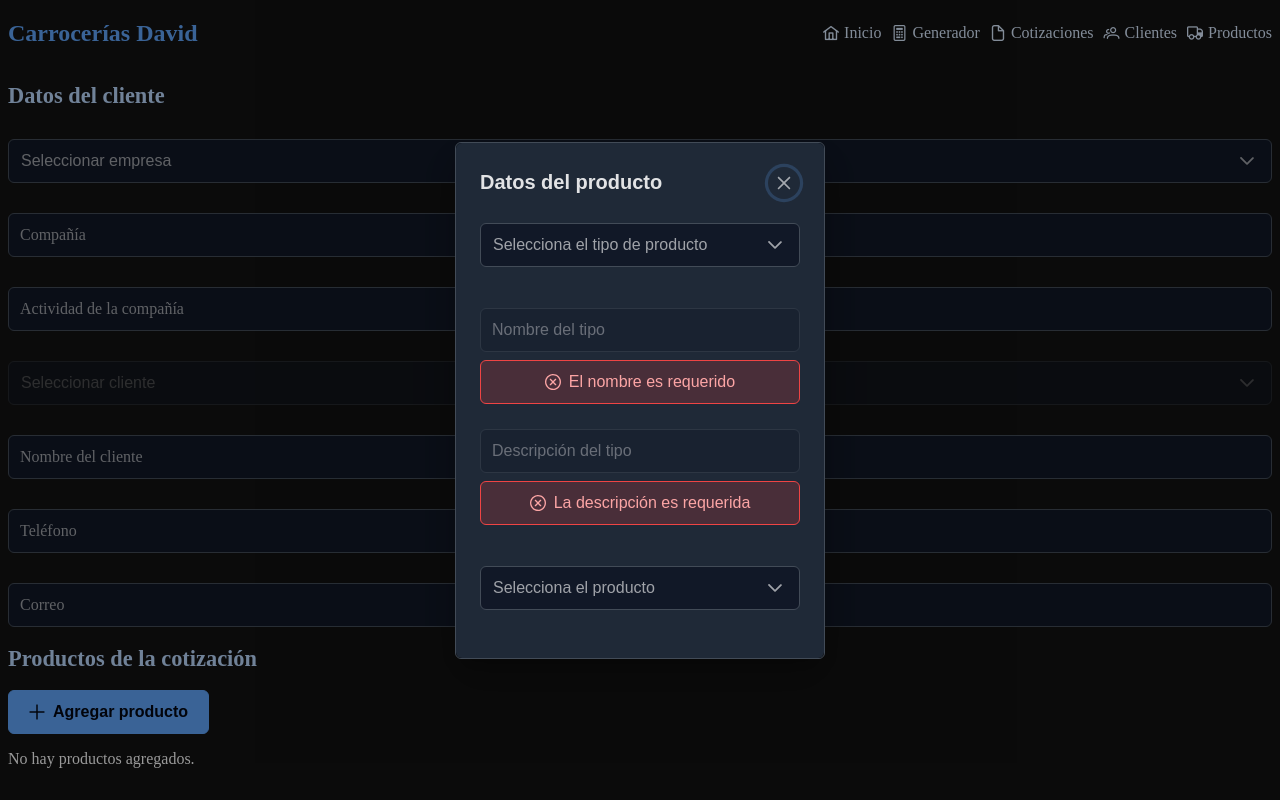
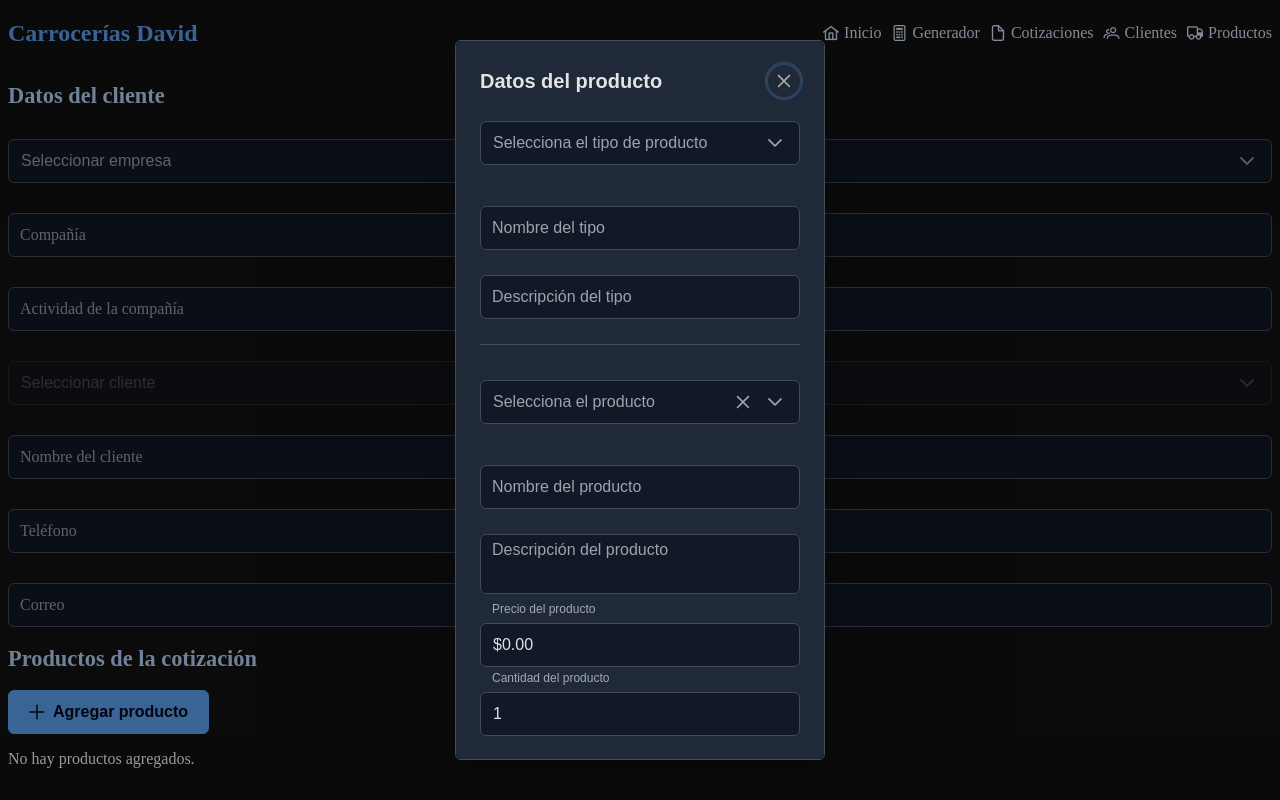
Before and after one commit to Dac099/c_portal, a Next.js app: page /generator in a window 1280 px wide. Built offline with nearby package versions, Linux system fonts and the light colour scheme; a web font is replaced by a local one.

Commit message:
feat: Enhance ProductForm with validation and controls for product details

```diff
--- /dev/null
+++ b/components/routes/generator/helpers.ts
@@ -0,0 +1,17 @@
+import type { QuoteItemFormData, QuoteTypeFormData } from '@/app/generator/types';
+
+export function isFormFullFilled(
+  productSelected: Partial<QuoteItemFormData> | undefined,
+  typeSelected: Partial<QuoteTypeFormData> | undefined
+): boolean {
+  if(!productSelected || !typeSelected) return false;
+
+  return (
+    productSelected.name?.trim() !== '' &&
+    productSelected.description?.trim() !== '' &&
+    productSelected.price !== undefined &&
+    productSelected.quantity !== undefined &&
+    typeSelected.name?.trim() !== '' &&
+    typeSelected.description?.trim() !== ''
+  );
+}
--- a/components/routes/generator/quote_items/productForm/productForm.module.css
+++ b/components/routes/generator/quote_items/productForm/productForm.module.css
@@ -14,3 +14,11 @@
 {
   margin-top: 0.5rem;
 }
+
+.controls
+{
+  display: flex;
+  justify-content: space-between;
+  align-items: center;
+  margin-top: 1rem;
+}
--- a/components/routes/generator/quote_items/productForm/productForm.tsx
+++ b/components/routes/generator/quote_items/productForm/productForm.tsx
@@ -1,6 +1,7 @@
 "use client";
 
 import styles from "./productForm.module.css";
+import React, { useState } from "react";
 import type { QuoteItemFormData, QuoteTypeFormData } from "@/app/generator/types";
 import { InputText } from "primereact/inputtext";
 import { InputNumber } from "primereact/inputnumber";
@@ -9,26 +10,38 @@ import { InputTextarea } from "primereact/inputtextarea";
 import { Dropdown } from "primereact/dropdown";
 import { Message } from 'primereact/message';
 import { FloatLabel } from 'primereact/floatlabel';
-import React, { useState } from "react";
+import { Divider } from 'primereact/divider';
+import { isFormFullFilled } from '../../helpers';
 
 type Props = {
   products: QuoteItemFormData[];
   productsTypes: QuoteTypeFormData[];
   closeDialog: () => void;
-  productsList: Partial<QuoteItemFormData>[];
   setProductsList: React.Dispatch<React.SetStateAction<Partial<QuoteItemFormData>[]>>;
 };
 
 export function ProductForm({
   closeDialog,
   products,
-  productsList,
   productsTypes,
   setProductsList,
 }: Props) {
-  const [errorMsg, setErrorMsg] = useState<string | null>(null);
-  const [productTypeSelected, setProductTypeSelected] = useState<QuoteTypeFormData | null>(null);
-  const [productSelected, setProductSelected] = useState<QuoteItemFormData | null>(null);
+  const [onError, setOnError] = useState<boolean>(false);
+  const [productTypeSelected, setProductTypeSelected] = useState<Partial<QuoteTypeFormData> | undefined>(undefined);
+  const [productSelected, setProductSelected] = useState<Partial<QuoteItemFormData> | undefined>(undefined);
+
+  const handleSaveData = () => {
+    if (!isFormFullFilled(productSelected, productTypeSelected)) {
+      setOnError(true);
+      return;
+    }
+
+    //TODO: Cuando se agregue el productList nuevo, validar su existencia para saber si agregar o sumar cantidad
+    setProductSelected(undefined);
+    setProductTypeSelected(undefined);
+    setOnError(false);
+    closeDialog();
+  };
 
   return (
     <article className={styles.product_form}>
@@ -51,10 +64,14 @@ export function ProductForm({
             <InputText
               id='type_name'
               value={productTypeSelected?.name || ''}
-              disabled={productTypeSelected === null}
               style={{ width: '100%' }}
+              onChange={e => setProductTypeSelected({
+                ...productTypeSelected,
+                name: e.target.value
+              })}
             />
           </FloatLabel>
+          {onError && !(productTypeSelected?.name) &&
             <article className={styles.error_message}>
               <Message
                 severity='error'
@@ -62,6 +79,7 @@ export function ProductForm({
                 style={{ width: '100%' }}
               />
             </article>
+          }
         </section>
 
         <section className={styles.input_field}>
@@ -70,10 +88,14 @@ export function ProductForm({
             <InputText
               id='type_desc'
               value={productTypeSelected?.description || ''}
-              disabled={productTypeSelected === null}
               style={{ width: '100%' }}
+              onChange={e => setProductTypeSelected({
+                ...productTypeSelected,
+                description: e.target.value
+              })}
             />
           </FloatLabel>
+          {onError && !(productTypeSelected?.description) &&
             <article className={styles.error_message}>
               <Message
                 severity='error'
@@ -81,7 +103,10 @@ export function ProductForm({
                 style={{ width: '100%' }}
               />
             </article>
+          }
         </section>
+
+        <Divider />
 
         <Dropdown
           placeholder='Selecciona el producto'
@@ -93,6 +118,128 @@ export function ProductForm({
           onChange={e => setProductSelected(e.value)}
         />
 
+        <section className={styles.input_field}>
+          <FloatLabel>
+            <label htmlFor="product_name">Nombre del producto</label>
+            <InputText
+              id='product_name'
+              value={productSelected?.name || ''}
+              style={{ width: '100%' }}
+              onChange={e => setProductSelected({
+                ...productSelected,
+                name: e.target.value
+              })}
+            />
+          </FloatLabel>
+          { onError && !(productSelected?.name) &&
+            <article className={styles.error_message}>
+              <Message
+                severity='error'
+                text='Nombre del producto requerido'
+                style={{ width: '100%' }}
+              />
+            </article>
+          }
+        </section>
+
+        <section className={styles.input_field}>
+          <FloatLabel>
+            <label htmlFor="product_desc">Descripción del producto</label>
+            <InputTextarea
+              value={productSelected?.description || ''}
+              id='product_desc'
+              style={{ width: '100%' }}
+              autoResize
+              onChange={e => setProductSelected({...productSelected, description: e.target.value })}
+            />
+          </FloatLabel>
+          {onError && !(productSelected?.description) &&
+            <article className={styles.error_message}>
+              <Message
+                severity='error'
+                text='Descripción del producto requerida'
+                style={{ width: '100%' }}
+              />
+            </article>
+          }
+        </section>
+
+        <section className={styles.input_field}>
+          <FloatLabel>
+            <label htmlFor="product_price">Precio del producto</label>
+            <InputNumber
+              id='product_price'
+              value={productSelected?.price}
+              mode='currency'
+              currency='MXN'
+              locale='es-MX'
+              min={0}
+              style={{ width: '100%' }}
+              onValueChange={e => setProductSelected({
+                ...productSelected,
+                price: e.value || 0
+              })}
+            />
+          </FloatLabel>
+          {onError && !(productSelected?.price) &&
+            <article className={styles.error_message}>
+              <Message
+                severity='error'
+                text='Precio del producto requerido'
+                style={{ width: '100%' }}
+              />
+            </article>
+          }
+        </section>
+
+        <section className={styles.input_field}>
+          <FloatLabel>
+            <label htmlFor="product_quantity">Cantidad del producto</label>
+            <InputNumber
+              id='product_quantity'
+              value={productSelected?.quantity || 1}
+              min={1}
+              style={{ width: '100%' }}
+              onValueChange={e => setProductSelected({
+                ...productSelected,
+                quantity: e.value || 1
+              })}
+            />
+          </FloatLabel>
+          {onError && !(productSelected?.quantity) &&
+            <article className={styles.error_message}>
+              <Message
+                severity='error'
+                text='Cantidad del producto requerida'
+                style={{ width: '100%' }}
+              />
+            </article>
+          }
+        </section>
+
+        <Divider />
+
+        <section className={styles.controls}>
+          <Button
+            label='Cancelar'
+            icon='pi pi-times'
+            className='p-button-outlined'
+            onClick={() => {
+              setProductSelected(undefined);
+              setProductTypeSelected(undefined);
+              setOnError(false);
+              closeDialog();
+            }}
+          />
+          <Button
+            label='Guardar'
+            icon='pi pi-check'
+            className='p-button-outlined'
+            severity='success'
+            onClick={handleSaveData}
+          />
+        </section>
+
     </article>
   );
 }
--- a/components/routes/generator/quote_items/quote-items.tsx
+++ b/components/routes/generator/quote_items/quote-items.tsx
@@ -10,6 +10,7 @@ type Props = {
   products: QuoteItemFormData[];
   quoteType: QuoteTypeFormData[];
 };
+//TODO: Cambiar el tipo de productsList para que sea un objeto que contenga el valor del producto y del tipo
 
 export default function QuoteItems({ products, quoteType }: Props) {
   const [visible, setVisible] = useState(true);
@@ -26,7 +27,6 @@ export default function QuoteItems({ products, quoteType }: Props) {
           products={products}
           productsTypes={quoteType}
           closeDialog={() => setVisible(false)}
-          productsList={productsList}
           setProductsList={setProductsList}
         />
       </Dialog>
```
Lines whose indentation alone changed are shown as unchanged.
